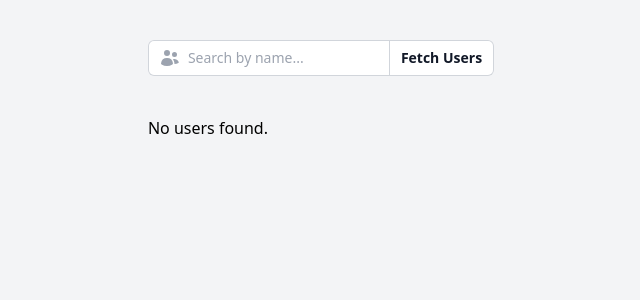
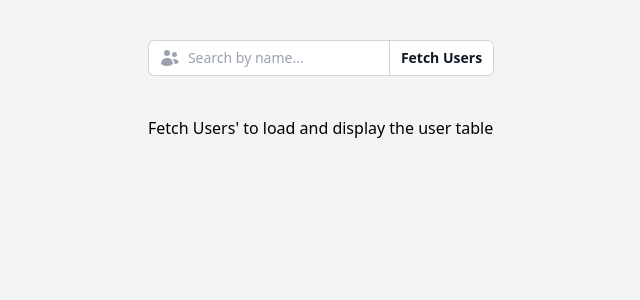
Before and after one commit to victormachadogp/zippia-fe-test, a Vue app: page / in a window 1280 px wide. Shown: the top 300 px of the page, without its empty margins (319-959 px from the left). Built offline with nearby package versions, Linux system fonts and the light colour scheme.

Commit message:
Adjust user table message and component structure

```diff
--- a/src/App.vue
+++ b/src/App.vue
@@ -33,7 +33,10 @@
 
   <p v-if="error" style="color: red">{{ error }}</p>
 
-  <p class="pl-8 py-10" v-if="!hasFilteredUsers && !loading">No users found.</p>
+  <p v-if="!loading && !usersLoaded && !hasFilteredUsers" class="pl-8 py-10">
+    Fetch Users' to load and display the user table
+  </p>
+  <p v-if="!loading && usersLoaded && !hasFilteredUsers" class="pl-8 py-10">No users found.</p>
   <p v-if="loading">Loading...</p>
 
   <UserModal v-if="selectedUser" :user="selectedUser" @close="closeModal" />
@@ -56,12 +59,13 @@ export default {
     const loading = ref(false)
     const error = ref(null)
     const selectedUser = ref(null)
+    const usersLoaded = ref(false)
 
     const loadUsers = async () => {
       loading.value = true
       try {
         users.value = await fetchUsers()
-        console.log(users.value)
+        usersLoaded.value = true
       } catch (err) {
         error.value = err.message
       } finally {
@@ -96,7 +100,8 @@ export default {
       error,
       selectedUser,
       selectUser,
-      closeModal
+      closeModal,
+      usersLoaded
     }
   }
 }
```
